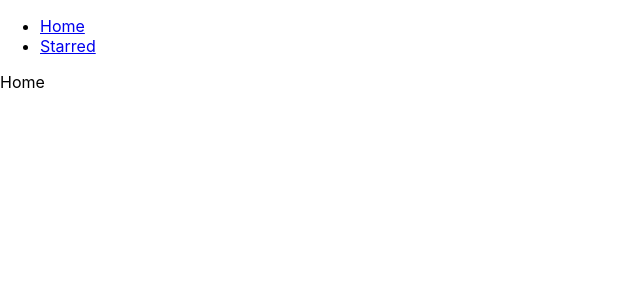
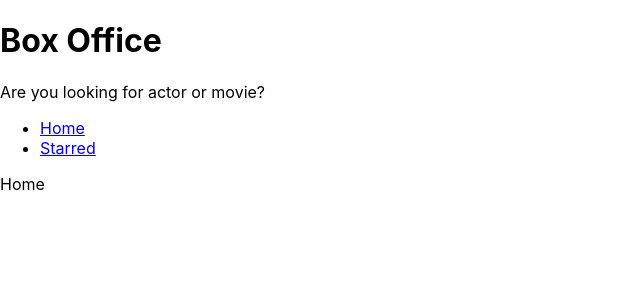
Before and after one commit to gouravs2001/box-office, a React (Create React App) app: page / in a window 1280 px wide. Shown: the top 300 px of the page, without its empty margins (0-640 px from the left). Built offline with nearby package versions, Linux system fonts and the light colour scheme.

Commit message:
added layout management and title

```diff
--- a/src/App.js
+++ b/src/App.js
@@ -1,13 +1,10 @@
 import React from 'react';
 import { Switch, Route } from 'react-router-dom';
-import Navs from './components/Navs';
 import Home from './pages/Home';
 import Starred from './pages/Starred';
 
 function App() {
   return (
-    <div>
-      <Navs />
     <Switch>
       <Route exact path="/">
         <Home />
@@ -19,7 +16,6 @@
         <div>Error 404 Page not found</div>
       </Route>
     </Switch>
-    </div>
   );
 }
 
--- /dev/null
+++ b/src/components/MainPageLayout.js
@@ -0,0 +1,18 @@
+import React from 'react';
+import Navs from './Navs';
+import Title from './Title';
+
+const MainPageLayout = ({ children }) => {
+  return (
+    <div>
+      <Title
+        title="Box Office"
+        subtitle="Are you looking for actor or movie?"
+      />
+      <Navs />
+      {children}
+    </div>
+  );
+};
+
+export default MainPageLayout;
--- /dev/null
+++ b/src/components/Title.js
@@ -0,0 +1,12 @@
+import React from 'react';
+
+const Title = ({ title, subtitle }) => {
+  return (
+    <div>
+      <h1>{title}</h1>
+      <p>{subtitle}</p>
+    </div>
+  );
+};
+
+export default Title;
--- a/src/pages/Home.js
+++ b/src/pages/Home.js
@@ -1,7 +1,8 @@
 import React from 'react';
+import MainPageLayout from '../components/MainPageLayout';
 
 const Home = () => {
-  return <div>Home</div>;
+  return <MainPageLayout>Home</MainPageLayout>;
 };
 
 export default Home;
```
Lines whose indentation alone changed are shown as unchanged.
